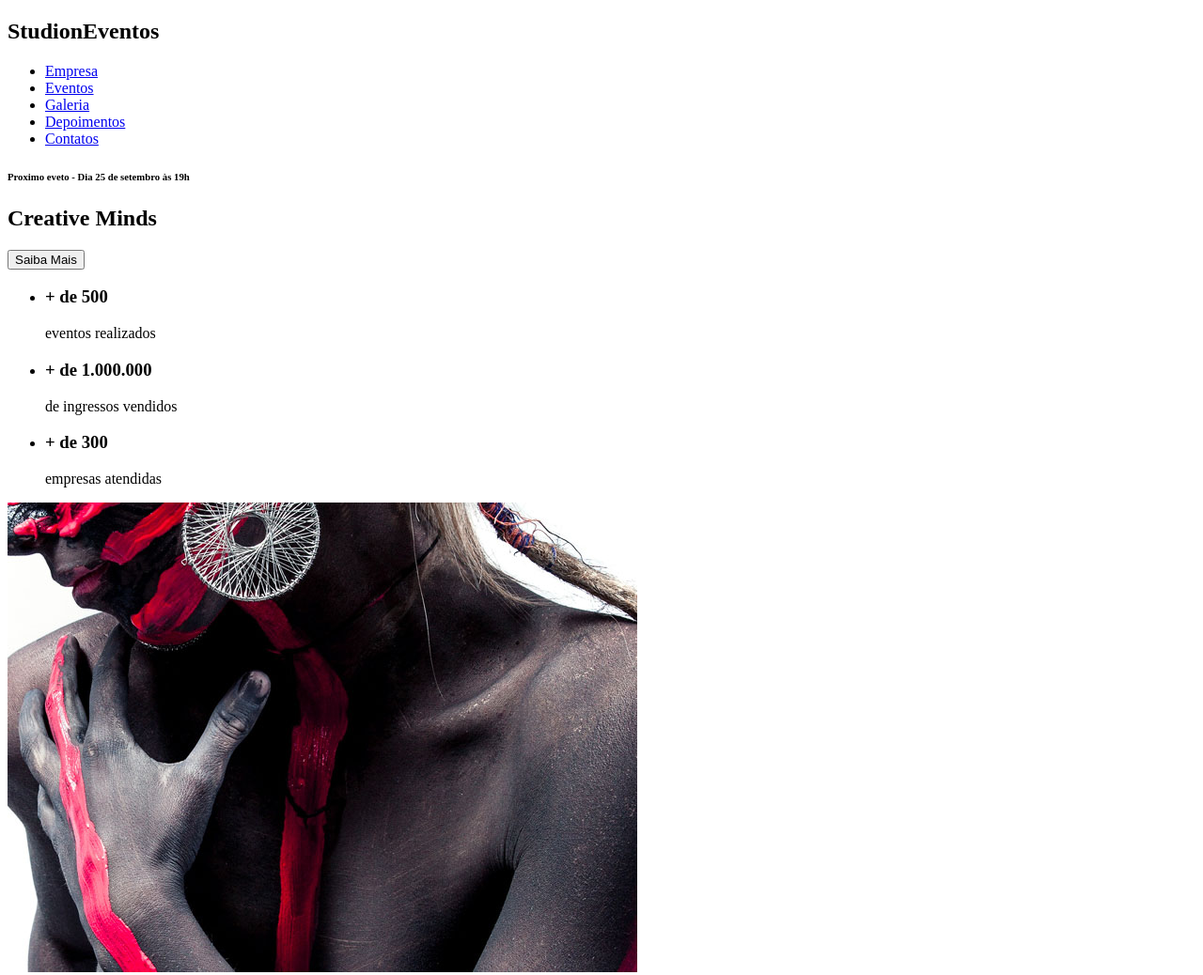
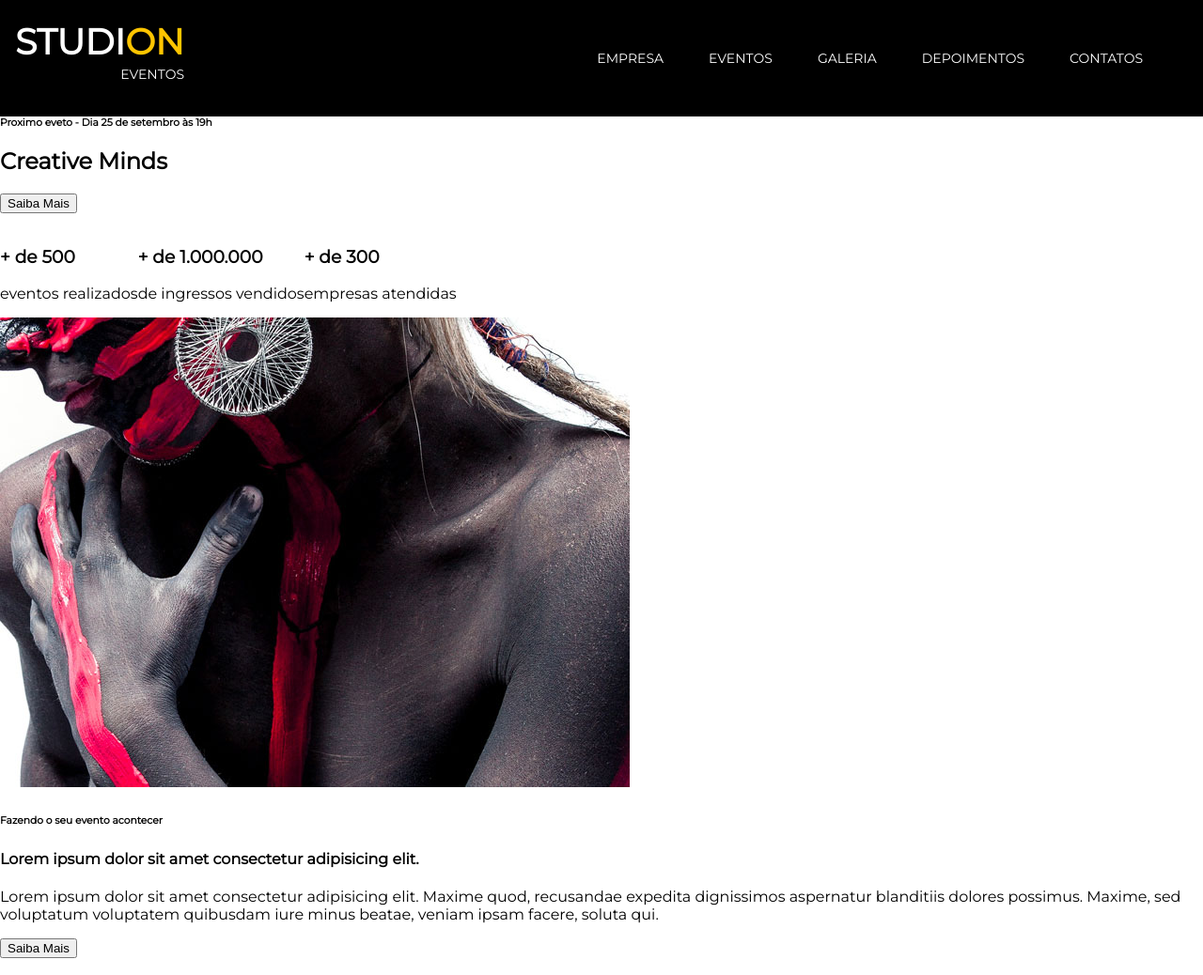
Before and after one commit to yuriclmoreira/studion, a website: page src/index.html in a window 1280 px wide. Shown: the top 1038 px of the page at 94% size. Drawn offline with Linux system fonts and the light colour scheme.

Commit message:
feat(css): constructed css navbar top

```diff
--- a/src/index.html
+++ b/src/index.html
@@ -4,12 +4,16 @@
     <meta charset="UTF-8">
         <meta name="viewport" content="width=device-width, initial-scale=1.0">
         <title>Studion</title>
+        <link rel="stylesheet" href="style.css">
     </head>
 
     <body>
-        <nav>
-            <h1>Studi<span>on</span><span>Eventos</span></h1>
-            <ul>
+        <nav class="navbar">
+            <h1 class="logo-studion">
+                Studi<span class="copy--primary">on</span>
+                <span class="logo-studion__subtitle">Eventos</span>
+            </h1>
+            <ul class="navbar__links">
                 <li>
                     <a href="#empresa">
                         Empresa
@@ -42,7 +46,7 @@
         <head>
             <div id="slider">
                 <div class="slide">
-                    <h6><span>Proximo eveto</span> - Dia 25 de setembro às 19h</h6>
+                    <h6 style="margin: 0;"><span>Proximo eveto</span> - Dia 25 de setembro às 19h</h6>
                     <h2><span>Creative</span> Minds</h2>
                     <button>Saiba Mais</button>
                 </div>
@@ -94,7 +98,7 @@
         <footer>
             <h2>Studi<span>on</span><span>Eventos</span></h2>
             <form action="">
-                <label for="">receba news e promoções</label>
+                <label >receba news e promoções</label>
                 <input type="email" placeholder="email">
                 <button type="submit">Enviar</button>
             </form>
--- /dev/null
+++ b/src/style.css
@@ -0,0 +1,76 @@
+@import url('https://fonts.googleapis.com/css2?family=Montserrat:ital,wght@300,400;1,700;900&display=swap');
+
+*{
+    box-sizing: border-box;
+}
+
+:root{
+    --color-primary :#ffc500 ;
+    font-family: 'Montserrat' ,sans-serif;
+    font-size: 16px;
+
+}
+
+body {
+    margin: 0%;
+    padding-top: 7.75rem;
+}
+
+ul {
+    display: flex;
+    list-style: none;
+    padding-left: 0;
+}
+
+.navbar {
+    position: fixed;
+    display: grid;
+    grid-template-columns: 1fr 9fr;
+    align-items: center;
+    top: 0;
+    left: 0;
+
+    width: 100vw;
+    height: 7.75rem;
+    padding: 0 1rem;
+
+    background-color: #000;
+    color: #fff;
+}
+.navbar__links {
+    justify-self: end;
+
+}
+
+.navbar__links li {
+    font-size: .875rem;
+    margin-right: 3rem;
+    text-transform: uppercase;
+}
+
+.navbar__links a {
+    font-weight: 300;
+    color: #fff;
+    text-decoration: none;
+}
+
+.navbar__links a:hover {
+    color: var(--color-primary);
+}
+
+.logo-studion {
+    font-size: 2.375rem;
+    font-weight: 900;
+    line-height: 1ch;   /* relativa ai tamanho da altura do glifo 0 da fonte*/
+    text-transform: uppercase;
+    text-align: right;
+}
+
+.logo-studion__subtitle {
+    font-size: .875rem;
+    font-weight: 300;
+}
+
+.copy--primary {
+    color: var(--color-primary);
+}
```
